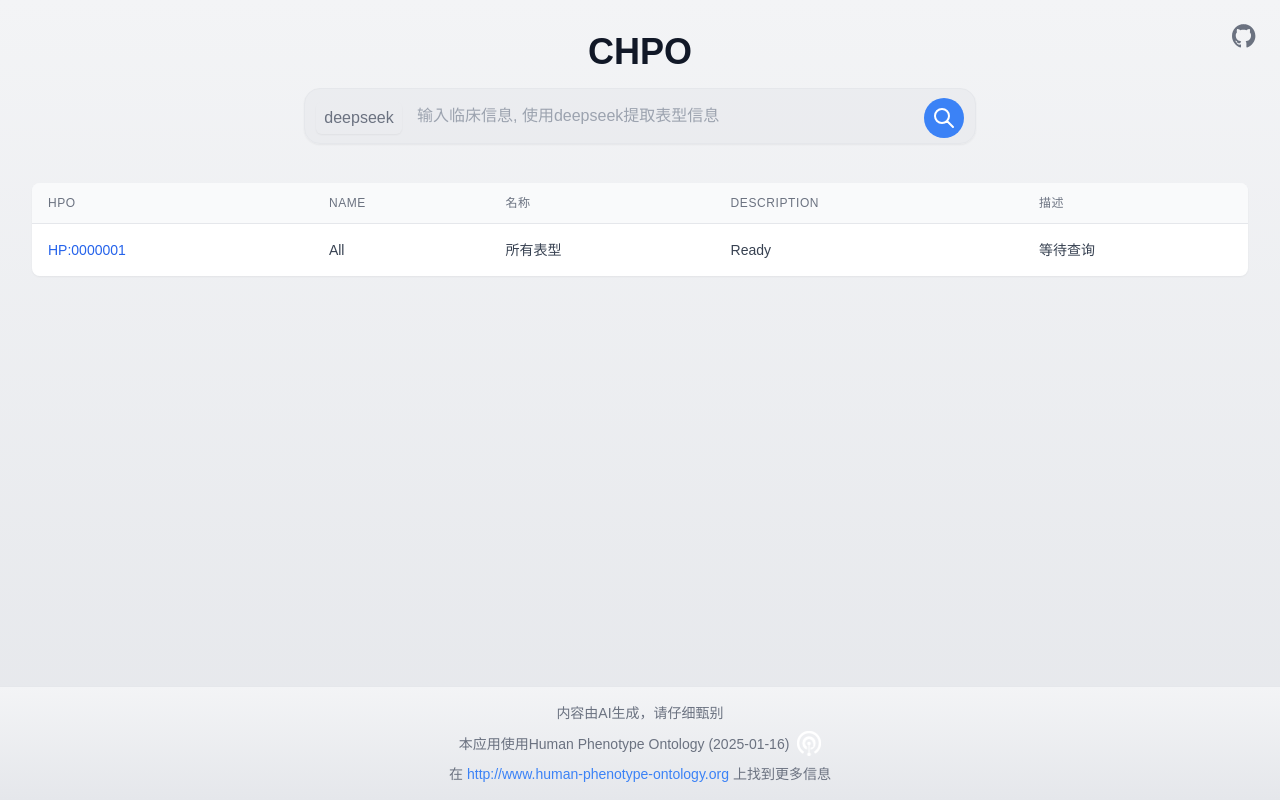
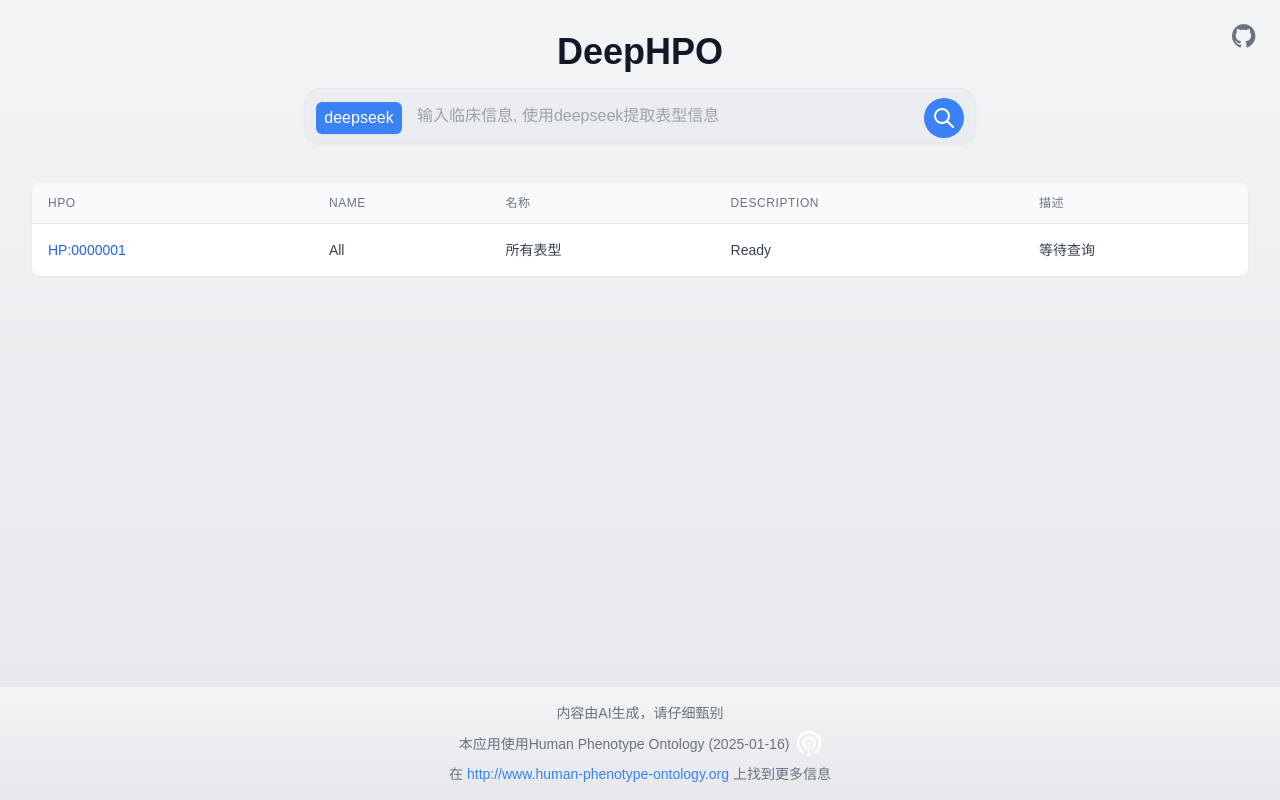
Before and after one commit to pzweuj/DeepHPO, a Next.js app: page / in a window 1280 px wide. Built offline with nearby package versions, Linux system fonts and the light colour scheme.

Commit message:
项目更名为DeepHPO

```diff
--- a/src/app/components/searchBox.tsx
+++ b/src/app/components/searchBox.tsx
@@ -32,7 +32,7 @@ export default function SearchBox({ initialType, initialQuery }: SearchBoxProps)
         <select
           value={searchType}
           onChange={(e) => setSearchType(e.target.value)}
-          className="appearance-none bg-transparent border-none text-gray-500 dark:text-gray-400 focus:outline-none focus:ring-0 px-2 py-1 rounded-md bg-gray-300/50 dark:bg-gray-600/50 transition-colors cursor-pointer shadow-sm text-center"
+          className="appearance-none bg-transparent border-none text-white focus:outline-none focus:ring-0 px-2 py-1 rounded-md bg-blue-500 dark:bg-blue-600 transition-colors cursor-pointer shadow-sm text-center"
         >
           <option value="phenotype">表型</option>
           <option value="matcher">deepseek</option>
--- a/src/app/globals.css
+++ b/src/app/globals.css
@@ -34,3 +34,40 @@ body {
 .scrollbar-hide::-webkit-scrollbar {
   display: none;  /* Chrome, Safari and Opera */
 }
+
+/* 自定义下拉菜单样式 */
+select {
+  -webkit-appearance: none;
+  -moz-appearance: none;
+  appearance: none;
+  background-color: #3b82f6 !important; /* 强制蓝色背景 */
+}
+
+/* 修复下拉列表选项样式 */
+select option {
+  background: white !important;
+  color: #171717 !important;
+}
+
+select option:hover,
+select option:focus {
+  background: #3b82f6 !important;
+  color: white !important;
+}
+
+/* 深色模式修复 */
+@media (prefers-color-scheme: dark) {
+  select {
+    background-color: #2563eb !important; /* 深色模式蓝色 */
+  }
+
+  select option {
+    background: #0a0a0a !important;
+    color: #ededed !important;
+  }
+
+  select option:hover,
+  select option:focus {
+    background: #2563eb !important; /* 使用更深的蓝色保持可见性 */
+  }
+}
--- a/src/app/layout.tsx
+++ b/src/app/layout.tsx
@@ -14,8 +14,8 @@ const geistMono = localFont({
 });
 
 export const metadata: Metadata = {
-  title: "CHPO - deepseek",
-  description: "China HPO",
+  title: "DeepHPO",
+  description: "基于DeepSeek的临床表型HPO术语提取系统",
   icons: {
     icon: '/hpo-logo-white-no-words.png',
   },
--- a/src/app/page.tsx
+++ b/src/app/page.tsx
@@ -48,7 +48,7 @@ export default async function Home({
     <div className="min-h-screen bg-gradient-to-b from-gray-100 to-gray-200 dark:from-gray-950 dark:to-gray-900 p-8">
       {/* GitHub Link */}
       <a
-        href="https://github.com/pzweuj/CHPO"
+        href="https://github.com/pzweuj/DeepHPO"
         target="_blank"
         rel="noopener noreferrer"
         className="fixed top-4 right-4 p-2 text-gray-500 dark:text-gray-400 hover:text-gray-700 dark:hover:text-gray-300 transition-colors z-50"
@@ -68,7 +68,7 @@ export default async function Home({
       <div className="max-w-2xl mx-auto mb-8">
         <div className="flex justify-center mb-4">
           <h1 className="text-4xl font-bold text-gray-900 dark:text-gray-100">
-            CHPO
+            DeepHPO
           </h1>
         </div>
 
```
